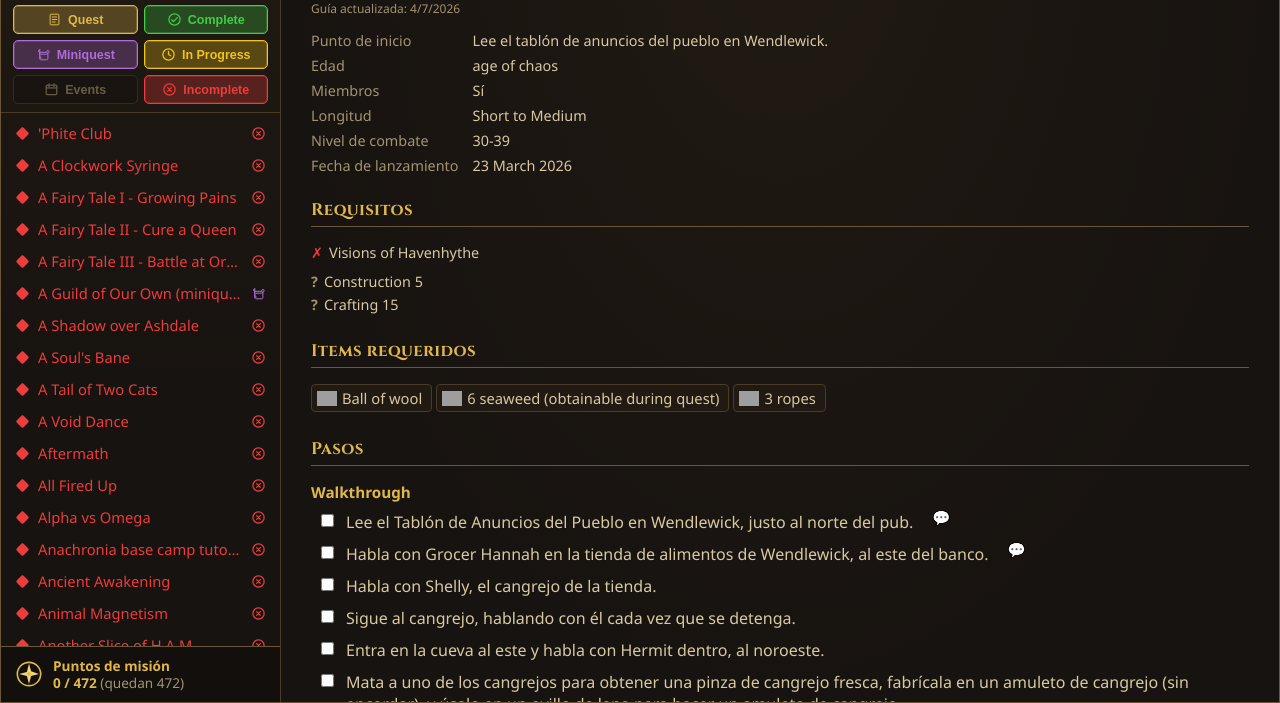
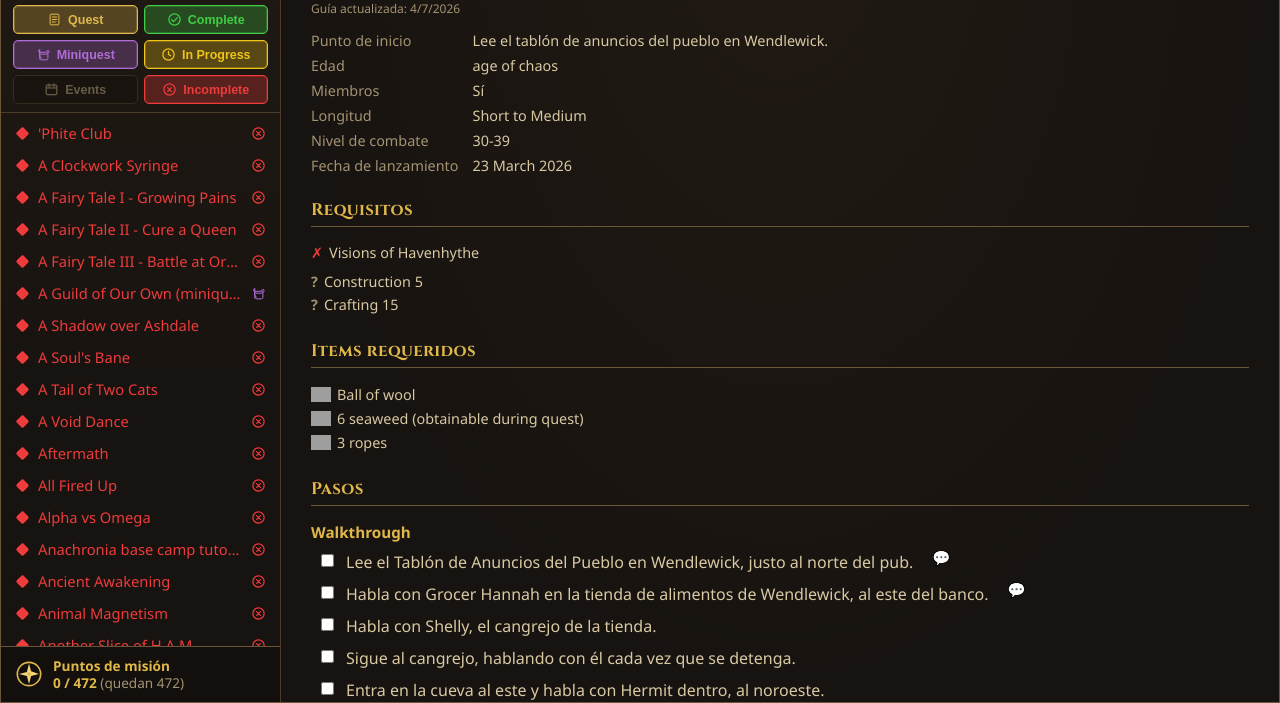
Before and after one commit to AndreDiaz11/rs3-quest-guide-alt1, a plain HTML site: page app/index.html in a window 1280 px wide. Shown: the part 97-800 px from the top of the page. Drawn offline with Linux system fonts and the light colour scheme; grey boxes are pictures that could not be loaded.

Commit message:
Show required items as an icon list, not chips
Items required now render as a vertical list (icon + text per line)
instead of icon chips, matching the requested layout.

```diff
--- a/app/css/styles.css
+++ b/app/css/styles.css
@@ -499,6 +499,26 @@ h2.section-title {
   font-weight: bold;
 }
 
+.items-plain-list {
+  list-style: none;
+  margin: 6px 0 8px;
+  padding: 0;
+  font-size: 0.9em;
+}
+
+.items-plain-list li {
+  display: flex;
+  align-items: center;
+  gap: 6px;
+  padding: 2px 0;
+}
+
+.items-plain-list img {
+  width: 20px;
+  height: 20px;
+  object-fit: contain;
+}
+
 .step-section-title {
   color: var(--gold, #c9a227);
   font-size: 0.95em;
--- a/app/js/detail.js
+++ b/app/js/detail.js
@@ -33,13 +33,11 @@ function el(tag, props = {}, children = []) {
   return node;
 }
 
-function renderItemChip(item) {
-  const chip = el("span", { class: "item-chip" });
-  if (item.image) {
-    chip.appendChild(el("img", { src: item.image, alt: item.name }));
-  }
-  chip.appendChild(document.createTextNode(item.display || item.name));
-  return chip;
+function renderItemRow(item) {
+  const li = el("li");
+  if (item.image) li.appendChild(el("img", { src: item.image, alt: item.name }));
+  li.appendChild(document.createTextNode(item.display || item.name));
+  return li;
 }
 
 function renderRewardChip(reward) {
@@ -194,9 +192,9 @@ export function renderQuestDetail(container, quest, { lang = "en", isCompleted =
 
   if (quest.items?.length) {
     container.appendChild(el("h2", { class: "section-title", text: "Items requeridos" }));
-    const itemsWrap = el("div");
-    quest.items.forEach((item) => itemsWrap.appendChild(renderItemChip(item)));
-    container.appendChild(itemsWrap);
+    const itemsList = el("ul", { class: "items-plain-list" });
+    quest.items.forEach((item) => itemsList.appendChild(renderItemRow(item)));
+    container.appendChild(itemsList);
   }
 
   if (quest.guideNote) {
```
